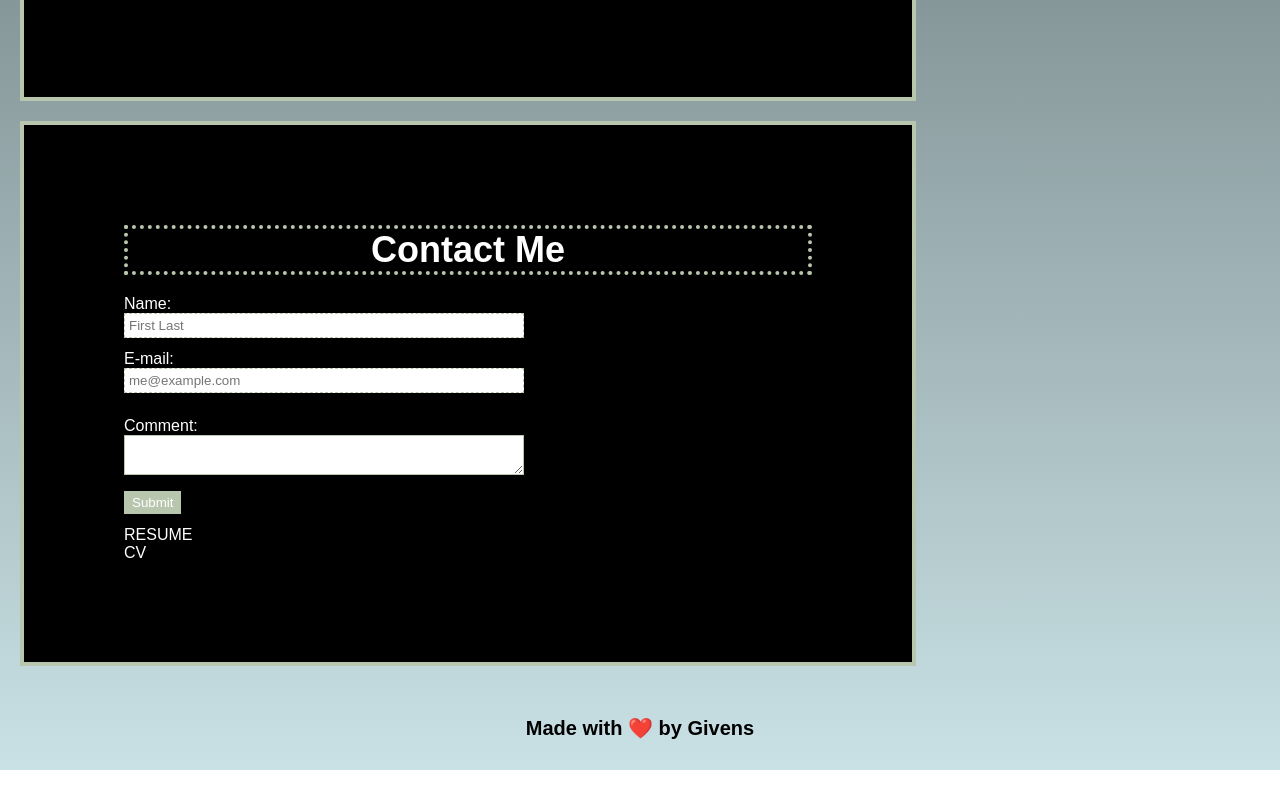
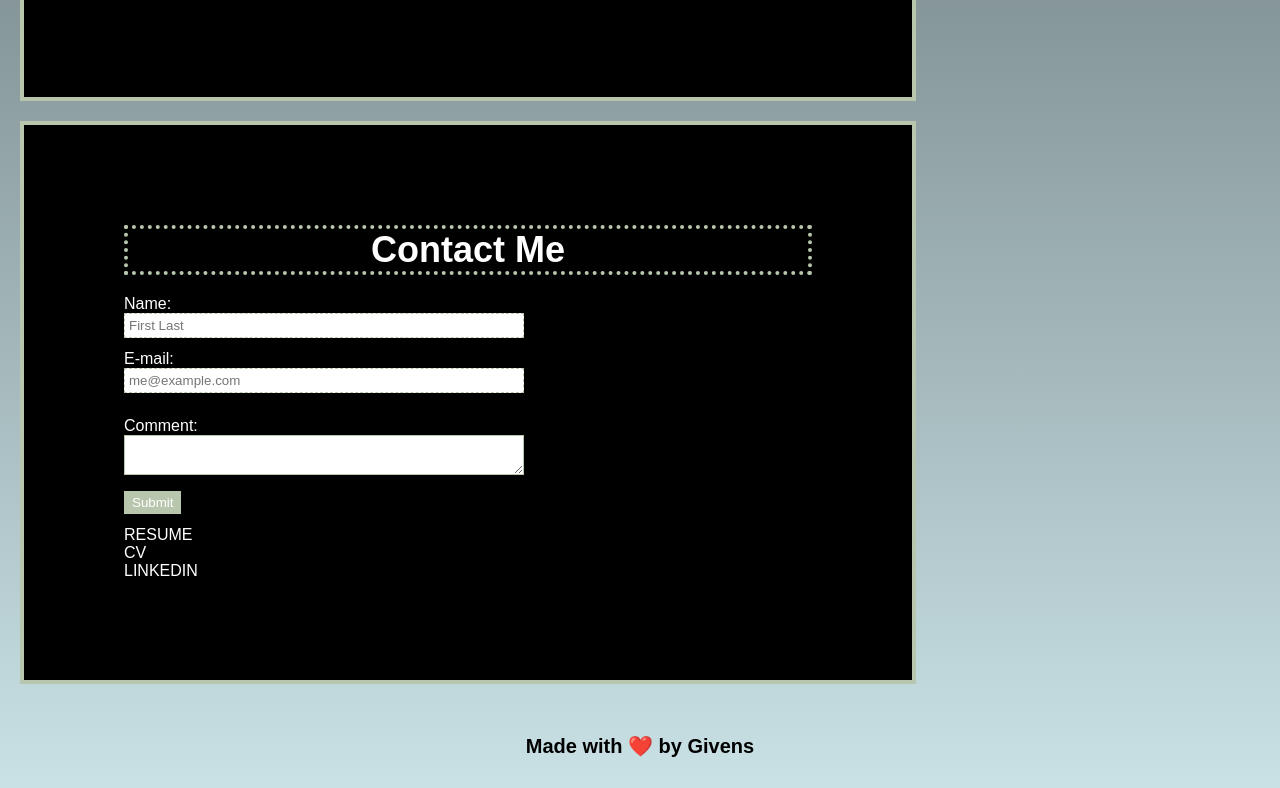
Before and after one commit to GIIIVENS/portfoliogivens, a plain HTML site: page index.html in a window 1280 px wide. Shown: the part 1559-2347 px from the top of the page. Drawn offline with Linux system fonts and the light colour scheme.

Commit message:
ADDED LINKED IN

```diff
--- a/index.html
+++ b/index.html
@@ -73,6 +73,7 @@
               </form>
               <div> <a href="https://drive.google.com/file/d/1puzqUKntnJDFwadxEc_M6IXUsAx5SKm4/view?usp=sharing">RESUME</a> </div>
               <div> <a href="https://drive.google.com/file/d/1J5kWqx03sE8AhHTdbkIMgpsery0C5j7d/view?usp=sharing">CV</a> </div>
+              <div> <a href="https://www.linkedin.com/in/giiivens/">LINKEDIN</a> </div>
         </div>
     </div>
 
```
